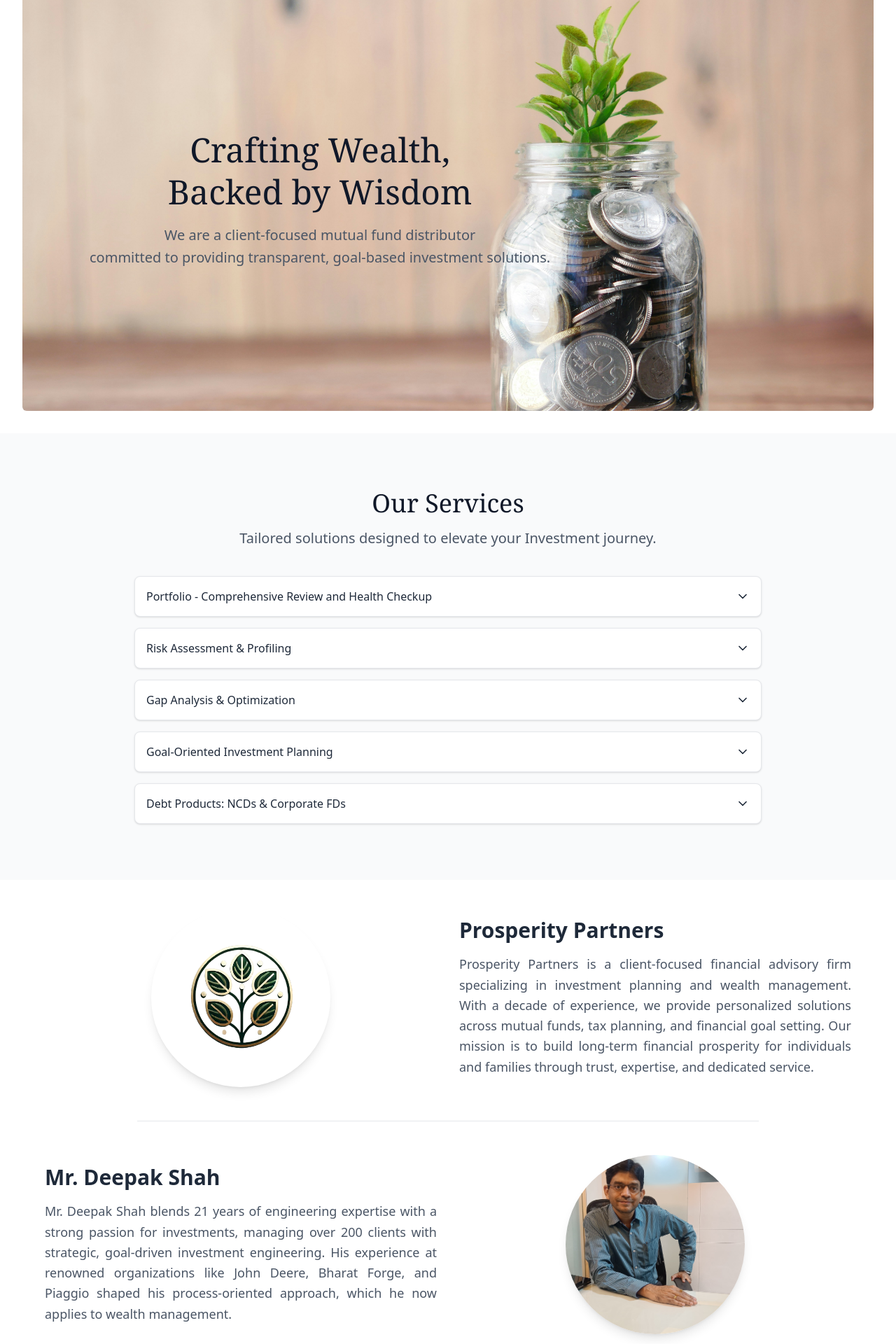
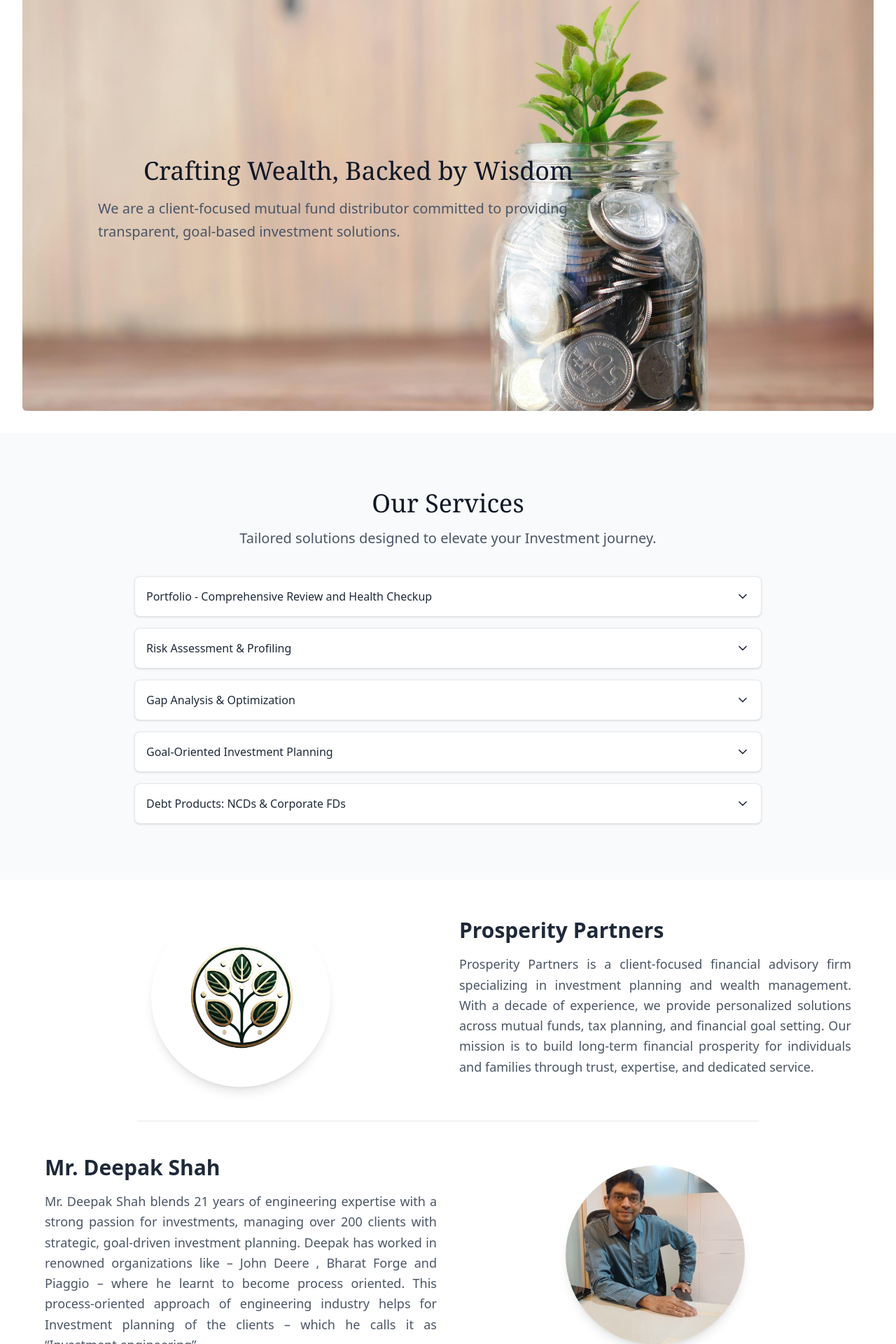
Before and after one commit to face-usp/Prosperity_partner, a React (Vite) app: page / in a window 1280 px wide. Shown: the part 131-2051 px from the top of the page at 70% size. Built offline with nearby package versions, Linux system fonts and the light colour scheme.

Commit message:
fix: review changes

```diff
--- a/src/App.jsx
+++ b/src/App.jsx
@@ -4,7 +4,6 @@ import Home from "./components/Home/Home";
 import Service from "./components/Services/Service";
 import Footer from "./components/Footer/Footer";
 import About from "./components/About/About";
-import Feedback from "./components/Feedback/Feedback";
 
 const App = () => {
   return (
@@ -19,9 +18,6 @@ const App = () => {
       <div id="about">
         <About />
       </div>
-      <div id="feedback_1">
-        <Feedback />
-      </div>
       <div id="contact">
         <Footer />
       </div>
--- a/src/components/About/About.jsx
+++ b/src/components/About/About.jsx
@@ -46,10 +46,11 @@ const About = () => {
           <p className="text-lg text-gray-600 leading-relaxed text-justify">
             Mr. Deepak Shah blends 21 years of engineering expertise with a
             strong passion for investments, managing over 200 clients with
-            strategic, goal-driven investment engineering. His experience at
-            renowned organizations like John Deere, Bharat Forge, and Piaggio
-            shaped his process-oriented approach, which he now applies to wealth
-            management.
+            strategic, goal-driven investment planning. Deepak has worked in
+            renowned organizations like – John Deere , Bharat Forge and Piaggio
+            – where he learnt to become process oriented. This process-oriented
+            approach of engineering industry helps for Investment planning of
+            the clients – which he calls it as “Investment engineering”.
           </p>
         </div>
 
--- a/src/components/Feedback/Feedback.tsx
+++ /dev/null
@@ -1,27 +0,0 @@
-import React from "react";
-import { User } from "lucide-react"; // Optional: Replace with image if needed
-
-const Feedback = () => {
-  return (
-    <div className="bg-white min-h-screen flex items-center justify-center px-6 md:px-12 py-10">
-      <div className="flex flex-col md:flex-row items-center md:items-start bg-white shadow-xl rounded-2xl overflow-hidden max-w-4xl w-full">
-
-        {/* Left Side: User Icon */}
-        <div className="bg-amber-100 flex justify-center items-center w-full md:w-1/3 p-10">
-          {/* Use <img src="..." /> here if you have user image */}
-          <User size={80} className="text-amber-600" />
-        </div>
-
-        {/* Right Side: Feedback & Name */}
-        <div className="w-full md:w-2/3 p-10 flex flex-col items-center justify-center text-center">
-          <p className="text-gray-700 italic text-xl mb-6">
-            “It's the Best Investment Engineering Firm”
-          </p>
-          <p className="font-semibold text-amber-600 text-lg">USP Face</p>
-        </div>
-      </div>
-    </div>
-  );
-};
-
-export default Feedback;
--- a/src/components/Home/Home.jsx
+++ b/src/components/Home/Home.jsx
@@ -12,17 +12,13 @@ const Home = () => {
         />
         <div className="absolute inset-0 flex items-center justify-start px-4 md:px-12">
           <div className="flex flex-col items-center justify-center text-center space-y-4  max-w-3xl mx-auto lg:ml-20">
-            <h2 className="text-3xl sm:text-3xl md:text-5xl font-serif text-gray-900 leading-tight">
-              Crafting Wealth,
-              <br />
-              Backed by Wisdom
+            <h2 className="text-2xl sm:text-3xl md:text-4xl font-serif text-gray-900 leading-tight">
+              Crafting Wealth, Backed by Wisdom
             </h2>
 
-            <p className="text-base sm:text-lg md:text-xl text-gray-600 leading-relaxed  ">
-              We are a client-focused mutual fund distributor
-              <br />
-              committed to providing transparent, goal-based investment
-              solutions.
+            <p className="text-base sm:text-lg md:text-xl text-gray-600 leading-relaxed text-left ml-3">
+              We are a client-focused mutual fund distributor committed to
+              providing transparent, goal-based investment solutions.
             </p>
           </div>
         </div>
--- a/src/components/Navbar/Navbar.jsx
+++ b/src/components/Navbar/Navbar.jsx
@@ -15,7 +15,7 @@ const Navbar = () => {
           {/* Logo and title */}
           <a
             href="#"
-            className="flex items-center gap-2 sm:absolute sm:left-1/2 sm:transform sm:-translate-x-1/2"
+            className="flex items-center justify-start gap-2 mr-10 sm:absolute sm:left-1/2 sm:transform sm:-translate-x-1/2"
           >
             <img src={logoBg} alt="Logo" className="h-[100px] w-[100px]" />
             <h1 className="font-bold text-3xl sm:text-lg md:text-2xl lg:text-3xl  whitespace-normal">
@@ -33,9 +33,6 @@ const Navbar = () => {
             </a>
             <a href="#about" className="hover:text-amber-600 transition">
               About
-            </a>
-            <a href="#feedback_1" className="hover:text-amber-600 transition">
-              Feedback
             </a>
             <a href="#contact" className="hover:text-amber-600 transition">
               Contact
```
Also changed, not shown: src/assets/priyanka_shah.jpg.
